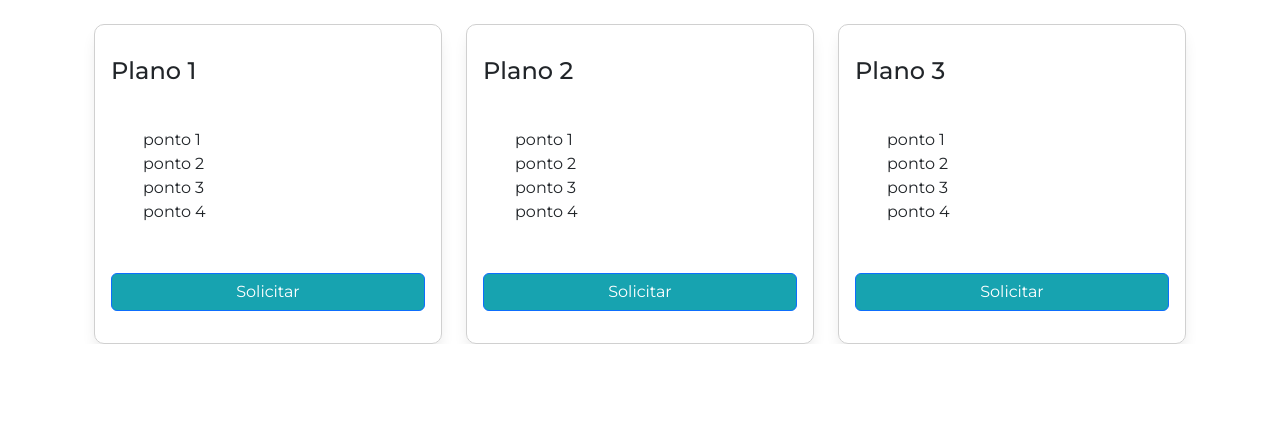
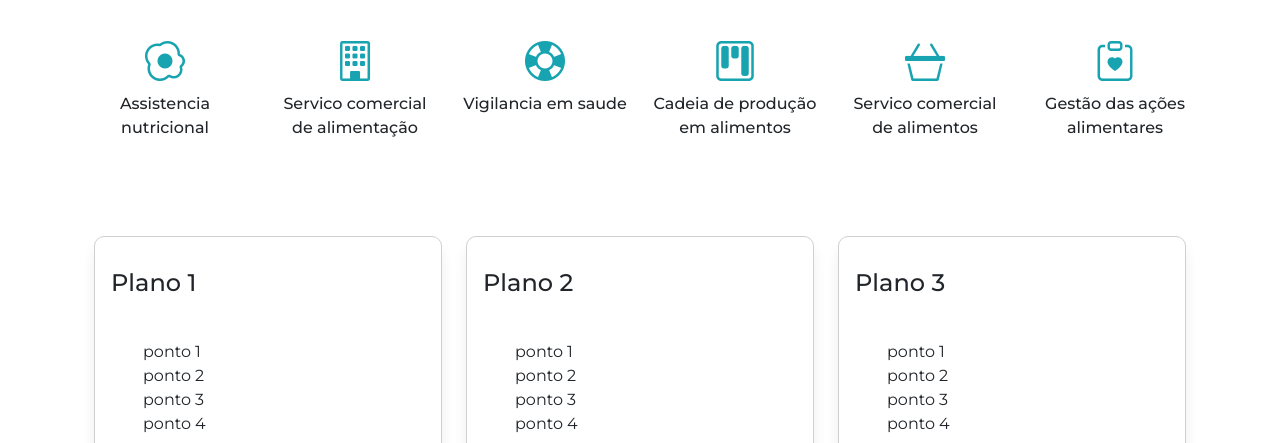
Before and after one commit to Andrei992-dev/LandPage_Nutri, a plain HTML site: page index.html in a window 1280 px wide. Shown: the part 657-1100 px from the top of the page. Before the commit the page ends 1001 px from the top, so only its background shows below. Drawn offline with nearby package versions, Linux system fonts and the light colour scheme; a script that the page names is missing.

Commit message:
add_servicos

```diff
--- a/index.css
+++ b/index.css
@@ -3,6 +3,7 @@ li{
     font-weight: 400;
 
 }
+
 .nav-link .active{
     color: #17A3B0;
 }
@@ -19,3 +20,13 @@ li{
 .btn-custom{
     color: #8CAE48;
 }
+.servicos div{
+    text-align: center;
+}
+.servicos div i{
+    font-size: 40px;
+    color: #17A3B0;
+}
+.servicos div p{
+    font-weight: 500;
+}
--- a/index.html
+++ b/index.html
@@ -62,8 +62,26 @@
             </div>
         </section>
         <section>
-            <div class="row">
-                <div class="text-center"><h2><span style="color: #8CAE48;">S</span>erviços</h2></div>
+            <h2 class="text-center mt-5 mb-5"><span style="color: #8CAE48;">S</span>erviços</h2>
+            <div class="row servicos">
+                <div class="col">
+                    <i class="bi bi-egg-fried"></i>
+                    <p>Assistencia nutricional</p></div>
+                <div class="col">
+                    <i class="bi bi-building"></i>
+                    <p>Servico comercial de alimentação</p></div>
+                <div class="col">
+                    <i class="bi bi-life-preserver"></i>
+                    <p>Vigilancia em saude</p></div>
+                <div class="col">
+                    <i class="bi bi-kanban"></i>
+                    <p>Cadeia de produção em alimentos</p></div>
+                <div class="col">
+                    <i class="bi bi-basket3"></i>
+                    <p>Servico comercial de alimentos</p></div>
+                <div class="col">
+                    <i class="bi bi-clipboard-heart"></i>
+                    <p>Gestão das ações alimentares</p></div>
             </div>
         </section>
         <section>
```
